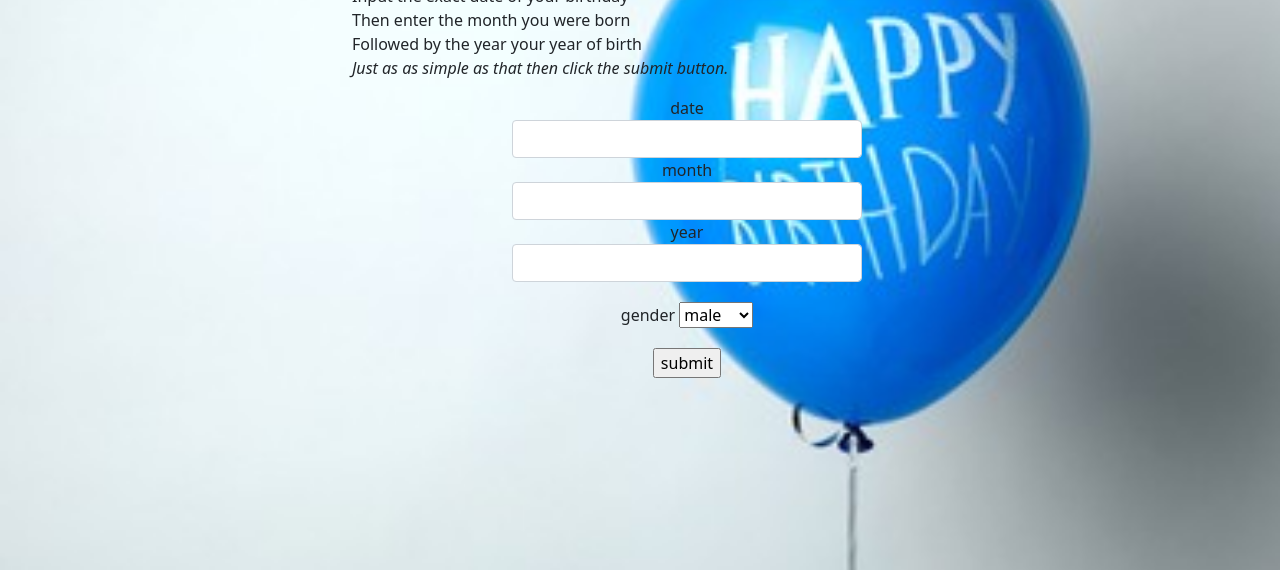
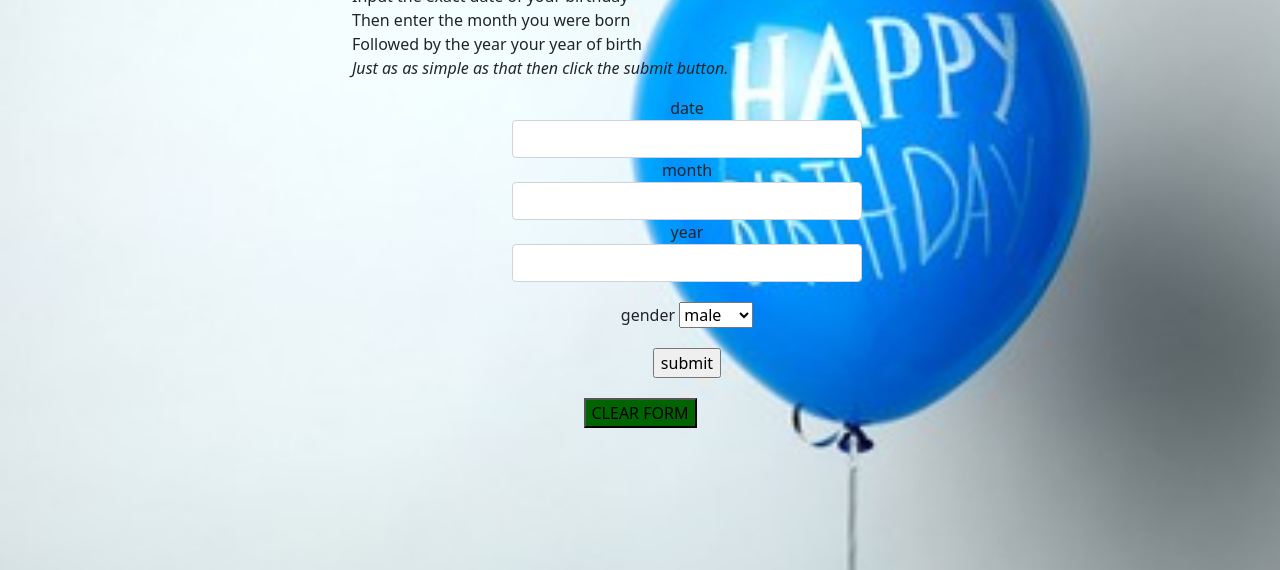
Before and after one commit to MureithiIvy/BirthdayTracker, a plain HTML site: page index.html in a window 1280 px wide. Shown: the part 230-800 px from the top of the page. Drawn offline with Linux system fonts and the light colour scheme.

Commit message:
amke changes made to this file

```diff
--- a/css/styles.css
+++ b/css/styles.css
@@ -9,7 +9,7 @@
 }
 
 .body{
-    background-image: url(/images/birthday-bg3.jpg);
+    background-image: url(/birthday-bg3.jpg);
     background-size: cover;
     background-repeat: no-repeat;
     background-color: rgb(218, 76, 154);
--- a/index.html
+++ b/index.html
@@ -50,6 +50,11 @@
     <div class="form-group button">
       <input type="button" value="submit" onclick="submitFunction()">
     </div>
+    <div class="submit button" style="text-align: center;">
+      <form onsubmit="return clearInput()">
+        <input class="clear" style="background-color: darkgreen;" type="submit" value="CLEAR FORM">
+      </form>
+    </div>
 
   </form>
 
```
Also changed, not shown: birthday-bg3.jpg (added).
